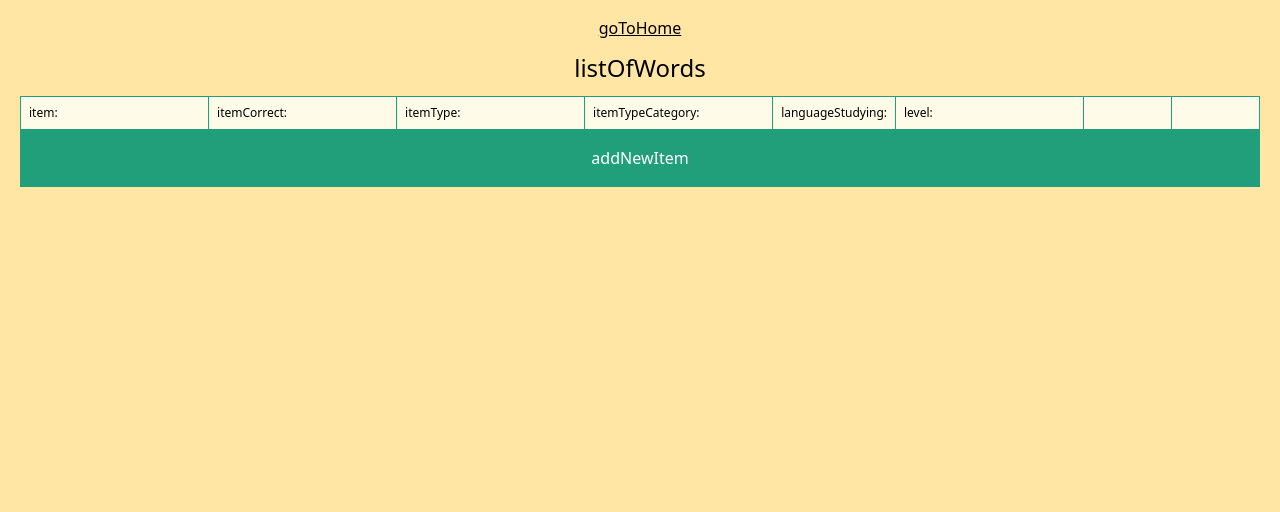
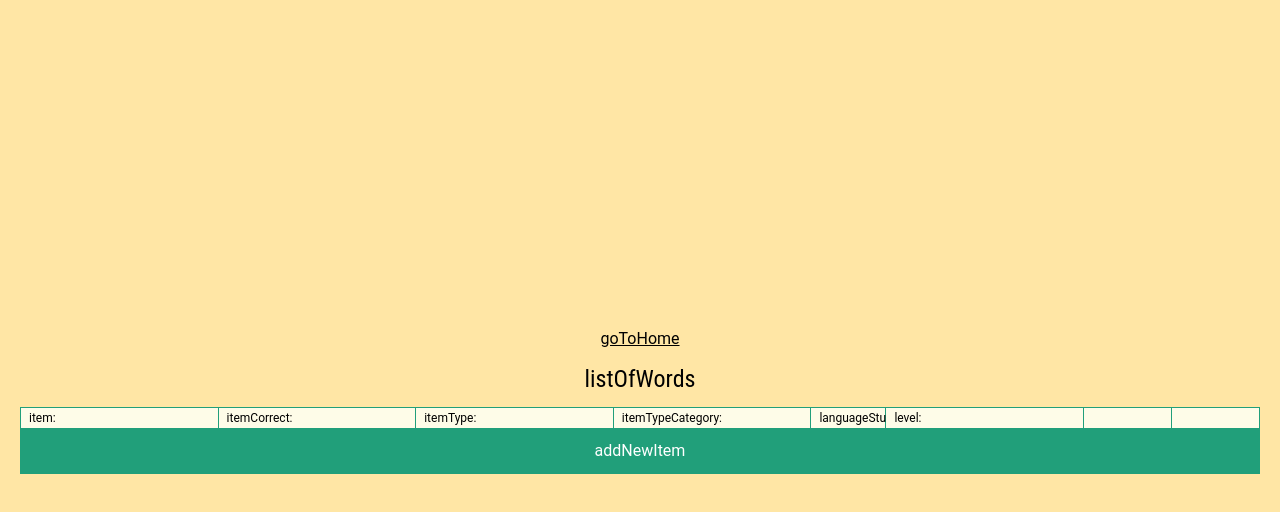
Before and after one commit to Illia16/language-app, a Nuxt app: page /profile in a window 1280 px wide. Shown: the top 512 px of the page. Built offline with nearby package versions, Linux system fonts and the light colour scheme.

Commit message:
added google fonts, small profile table fix

```diff
--- a/app.vue
+++ b/app.vue
@@ -20,8 +20,16 @@ watch(route, function() {
 </script>
 
 <style lang="scss">
+    body {
+        @apply font-main;
+
+        h1, h2, h3, h4 {
+            @apply font-heading;
+        }
+    }
+
     .language-app-site {
-        @apply flex flex-col items-center min-h-screen bg-mainBg px-5 py-4;
+        @apply flex flex-col items-center justify-center min-h-screen bg-mainBg px-5 py-4;
 
         p {
             &.specialP {
--- a/nuxt.config.ts
+++ b/nuxt.config.ts
@@ -85,7 +85,20 @@ const config: NuxtConfig = {
                     redirectOn: 'root',
                 }
             }
-        ]
+        ],
+        ['@nuxtjs/google-fonts', {
+            families: {
+                Roboto: {
+                    wght: [300, 400, 700],
+                    ital: [300, 400, 700]
+                },
+                'Roboto+Condensed': {
+                    wght: [300, 400, 700],
+                    ital: [300, 400, 700]
+                }
+            },
+            display: 'swap',
+        }]
     ],
     alias: {
         'helper': resolve(__dirname, './helper'),
--- a/package.json
+++ b/package.json
@@ -14,6 +14,7 @@
     "@nuxt/postcss8": "^1.1.3",
     "@nuxt/types": "^2.16.3",
     "@nuxt/typescript-build": "^3.0.1",
+    "@nuxtjs/google-fonts": "^3.1.0",
     "@nuxtjs/tailwindcss": "^6.3.1",
     "nuxt": "^3.1.2",
     "sass": "^1.58.0"
--- a/pages/index.vue
+++ b/pages/index.vue
@@ -1,6 +1,7 @@
 <template>
     <div class="main-page">
         <form id="user_login" v-if="!store.userLangData.length">
+            <h1>{{t('helloMsg')}}</h1>
             <div class="form_el">
                 <label for="username">{{ t('username') }}:</label>
                 <input type="text" name="username" v-model="user" />
@@ -134,6 +135,7 @@ onMounted(() => {
 
 <i18n lang="yaml">
     en:
+        helloMsg: 'Please, sign in to continue'
         submit: 'Login'
         username: 'Username'
         password: 'Password'
@@ -142,6 +144,7 @@ onMounted(() => {
         noUserFoundErr: 'No user found'
         languageMenuTitle: "Select the language you're learning"
     ru:
+        helloMsg: 'Пожалуйста, введите Ваш логин и пароль'
         submit: 'Войти'
         username: 'Логин'
         password: 'Пароль'
@@ -150,6 +153,7 @@ onMounted(() => {
         noUserFoundErr: 'Пользователь не найден'
         languageMenuTitle: 'Выбирите язык который изучаете'
     zh:
+        helloMsg: 'TBD'
         submit: 'TBD'
         username: 'TBD'
         password: 'TBD'
--- a/pages/profile.vue
+++ b/pages/profile.vue
@@ -18,7 +18,7 @@
             <li class="listOfWords-languageStudying">
                 <span>{{ t('languageStudying') }}:</span>
             </li>
-            <li>
+            <li class="listOfWords-level">
                 <span>{{ t('level') }}:</span>
             </li>
             <li class="lastLi"></li>
@@ -27,7 +27,6 @@
 
         <ul v-for="(el, i) of store.userLangData" :key="i">
             <li class="listOfWords-item">
-                <span>{{ t('item') }}:</span>
                 <span>{{ el.item }}</span>
                 <span v-if="el.fileUrl" class="listOfWords-item--audio">
                     <span>{{ t('audio') }}:</span>
@@ -35,42 +34,36 @@
                 </span>
             </li>
             <li class="listOfWords-itemCorrect">
-                <span>{{ t('itemCorrect') }}:</span>
                 <span>{{ el.itemCorrect }}</span>
             </li>
             <li class="listOfWords-itemType">
-                <span>{{ t('itemType') }}:</span>
                 <span>{{ el.itemType }}</span>
             </li>
             <li class="listOfWords-itemTypeCategory">
-                <span>{{ t('itemTypeCategory') }}:</span>
                 <span>{{ el.itemTypeCategory }}</span>
             </li>
             <li class="listOfWords-languageStudying">
-                <span>{{ t('languageStudying') }}:</span>
                 <span>{{ el.languageStudying }}</span>
             </li>
-            <li>
-                <span>{{ t('level') }}:</span>
+            <li class="listOfWords-level">
                 <span>{{ el.level }}</span>
             </li>
             <li class="listOfWords-btn--delete lastLi">
-                <button type="button" @click="() => openConfirmModal(el, t('delete'))">{{ t('delete') }}</button>
+                <button type="button" @click="() => openConfirmModal(el, 'delete')">{{ t('delete') }}</button>
             </li>
             <li class="listOfWords-btn--update lastLi">
-                <button type="button" @click="() => openConfirmModal(el, t('update'))">{{ t('update') }}</button>
+                <button type="button" @click="() => openConfirmModal(el, 'update')">{{ t('update') }}</button>
             </li>
         </ul>
         <ul>
             <li  class="listOfWords-addNewItem">
-                <button @click="() => openConfirmModal(null, t('add'))">{{ t('addNewItem') }}</button>
+                <button @click="() => openConfirmModal(null, 'add')">{{ t('addNewItem') }}</button>
             </li>
         </ul>
     </div>
 
     <teleport to="body">
-        <Modal v-if="store.modalOpen && store.modalType === t('delete')" @closeCallback="closeConfirmModal" class="modal-delete-item">
-            <!-- <h2>Are you sure you want to {{ activeModalAction }} the following item?</h2> -->
+        <Modal v-if="store.modalOpen && store.modalType === 'delete'" @closeCallback="closeConfirmModal" class="modal-delete-item">
             <h2>{{ t('modalTitle', { activeModalAction: activeModalAction }) }}</h2>
             <ul>
                 <li>
@@ -120,7 +113,7 @@
             </div>
         </Modal>
 
-        <Modal v-if="store.modalOpen && store.modalType === t('add')" @closeCallback="closeConfirmModal" class="modal-add-item">
+        <Modal v-if="store.modalOpen && store.modalType === 'add'" @closeCallback="closeConfirmModal" class="modal-add-item">
             <h2>{{ t('modalTitle', { activeModalAction: activeModalAction }) }}</h2>
                 <div class="form_el">
                     <label>{{t('item')}}</label>
@@ -258,7 +251,7 @@
             </div>
         </Modal>
 
-        <Modal v-if="store.modalOpen && store.modalType === t('update')" @closeCallback="closeConfirmModal" class="modal-update-item">
+        <Modal v-if="store.modalOpen && store.modalType === 'update'" @closeCallback="closeConfirmModal" class="modal-update-item">
             <h2>{{ t('modalTitle', { activeModalAction: activeModalAction }) }}</h2>
             <div class="form_el">
                 <label>{{t('item')}}</label>
@@ -664,7 +657,7 @@ watch(v_file, function() {
         @apply flex border-b border-mainGreen w-full;
 
         li {
-            @apply flex flex-col justify-center text-xs flex-1 px-2 py-2 bg-yellow-50;
+            @apply flex flex-col justify-center text-xs flex-1 px-2 py-0.5 bg-yellow-50;
 
             &.listOfWords-btn--delete {
                 @apply flex-grow-0 bg-red-500 text-black px-0 py-0;
@@ -683,7 +676,11 @@ watch(v_file, function() {
             }
 
             &.listOfWords-languageStudying {
-                @apply flex-grow-0;
+                @apply flex-grow-0 min-w-[4.6875rem];
+            }
+
+            &.listOfWords-level {
+                @apply min-w-[4.025rem];
             }
 
             &.listOfWords-item {
--- a/tailwind.config.ts
+++ b/tailwind.config.ts
@@ -15,6 +15,10 @@ export default <Partial<Config>>{
                 "mainBg": "#ffe6a5",
                 "mainGreen": '#219f7a',
                 "white": '#fff',
+            },
+            fontFamily: {
+                heading: ['"Roboto Condensed"'],
+                main: ['Roboto'],
             }
         },
     },
```
Also changed, not shown: 1 other file (tests, documents, lock files or other folders).
